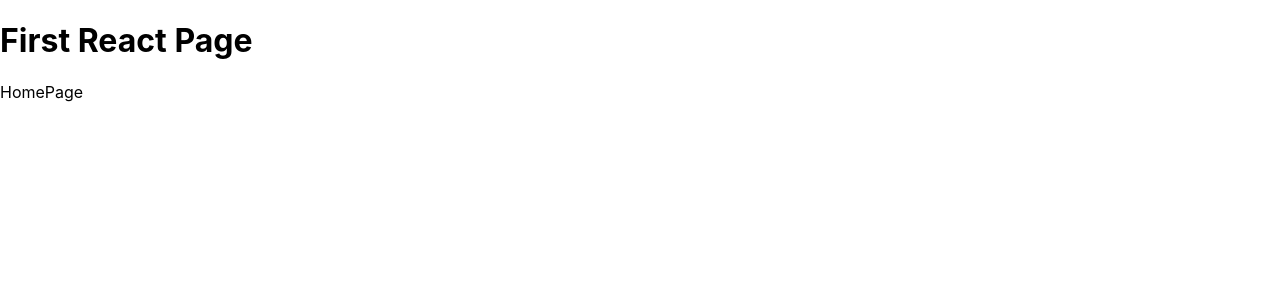
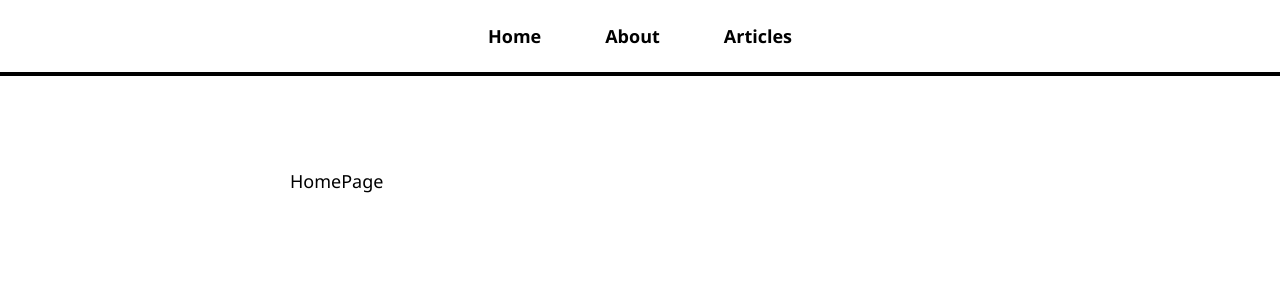
Before and after one commit to NagaSurendra007/blog, a React (Create React App) app in the folder firstapp/: page / in a window 1280 px wide. Shown: the top 300 px of the page. Built offline with nearby package versions, Linux system fonts and the light colour scheme.

Commit message:
created NavBar

```diff
--- a/firstapp/src/App.js
+++ b/firstapp/src/App.js
@@ -1,5 +1,5 @@
-
-
+import NavBar from "./pages/NavBar"
+import './App.css'
 import {BrowserRouter,Routes,Route } from "react-router-dom"
 import AboutPage from "./pages/AboutPage";
 import ArticlePage from "./pages/ArticlePage";
@@ -12,16 +12,17 @@
      <BrowserRouter>
         <div className = "App">
             <h1>First React Page</h1>
+            <NavBar></NavBar>
             <div id ="page-body">
         <Routes>
               <Route path ="/" element = {<HomePage/>}></Route>
              <Route path ="/About" element = {<AboutPage/>}></Route>
-             <Route path ="/Article" element = {<ArticlePage/>}></Route>
-             <Route path ="/Articles/:articleId" element = {<ArticlesListPage/>}></Route>
+             <Route path ="/Articles/:articleId" element = {<ArticlePage/>}></Route>
+             <Route path ="/Articles" element = {<ArticlesListPage/>}></Route>
              <Route path ="*" element = {<NotfoundPage/>}></Route>
 
         </Routes>
-        </div>
+            </div>
         </div>
     </BrowserRouter>
 
--- /dev/null
+++ b/firstapp/src/pages/NavBar.js
@@ -0,0 +1,21 @@
+import {Link} from "react-router-dom";
+
+const NavBar = () =>{
+    return (
+        <nav>
+            <ul>
+                <li>
+                   <Link to = "/">Home</Link>
+                </li>
+                <li>
+                   <Link to = "/About">About</Link>
+                </li>
+                <li>
+                   <Link to = "/Articles">Articles</Link>
+                </li>
+            </ul>
+        </nav>
+    )
+}
+
+export default NavBar;
```
